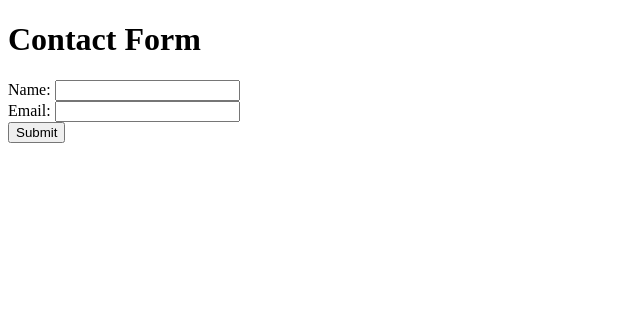
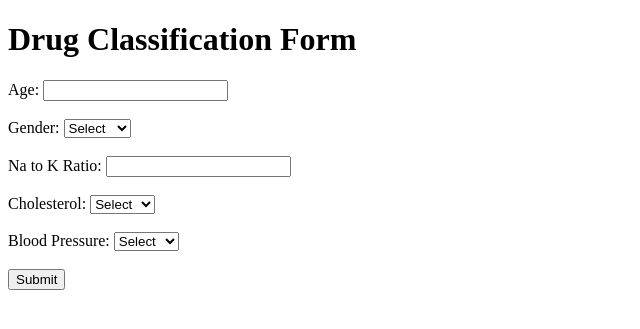
Before and after one commit to YogeeshRS/Malnad-college, a Flask app: page / in a window 1280 px wide. Shown: the top 329 px of the page, without its empty margins (0-640 px from the left). Run offline with Flask 3, Linux system fonts and the light colour scheme; parts of the project's set-up code (start-up, migrations or seed data) failed here and were passed over.

Commit message:
first commit

```diff
--- a/app.py
+++ b/app.py
@@ -1,26 +1,85 @@
-from flask import Flask, render_template
-from flask import jsonify
-from flask import request
+from flask import Flask, render_template, jsonify, request
+import pandas as pd
+from sklearn.naive_bayes import CategoricalNB
+from sklearn.ensemble import RandomForestClassifier
+from sklearn.linear_model import LogisticRegression
+
 app = Flask(__name__)
+df_drug = pd.read_csv("C:\\Users\\pratham\\Downloads\\drug200.csv")
+
+# Train multiple classifiers
+NBclassifier = CategoricalNB()
+RFclassifier = RandomForestClassifier()
+LRclassifier = LogisticRegression()
+
+X = df_drug.drop(["Drug"], axis=1)
+y = df_drug["Drug"]
+X = pd.get_dummies(X)
+
+NBclassifier.fit(X, y)
+RFclassifier.fit(X, y)
+LRclassifier.fit(X, y)
+@app.route('/submit', methods=['POST'])
+def submit_form():
+    age = request.form.get('age')
+    gender = request.form.get('gender')
+    na_k_ratio = request.form.get('na_k_ratio')
+    cholesterol = request.form.get('cholesterol')
+    blood_pressure = request.form.get('blood_pressure')
+
+    # Create the input for prediction
+    input_data = {
+        'Age': int(age),
+        'Sex': gender,
+        'BP': blood_pressure,
+        'Cholesterol': cholesterol,
+        'Na_to_K': float(na_k_ratio)
+    }
+    input_df = pd.DataFrame(input_data, index=[0])
+
+    # Apply one-hot encoding to input data
+    input_df = pd.get_dummies(input_df)
+
+    # Realign columns with training data
+    input_df = input_df.reindex(columns=X.columns, fill_value=0)
+
+    # Make predictions using multiple classifiers
+    nb_prediction = NBclassifier.predict(input_df)
+    rf_prediction = RFclassifier.predict(input_df)
+    lr_prediction = LRclassifier.predict(input_df)
+
+
+    # Determine the prediction from the classifier with the highest accuracy
+    predictions = [nb_prediction[0], rf_prediction[0], lr_prediction[0]]
+    prediction = max(set(predictions), key=predictions.count)
+
+
+    response = {
+
+        'prediction': prediction
+    }
+    return jsonify(response)
 
 
 
+    # # Make predictions using multiple classifiers
+    # nb_prediction = NBclassifier.predict(input_df)
+    # rf_prediction = RFclassifier.predict(input_df)
+    # lr_prediction = LRclassifier.predict(input_df)
 
-@app.route('/submit', methods=['POST'])
-def submit_form():
-    name = request.form.get('name')
-    email = request.form.get('email')
+    # # Determine the prediction from the classifier with the highest accuracy
+    # predictions = [nb_prediction[0], rf_prediction[0], lr_prediction[0]]
+    # prediction = max(set(predictions), key=predictions.count)
 
-    # Process the form data (e.g., store it in a database, send an email, etc.)
+    # response = {
 
-    response = {
-        'message': 'Form submitted successfully.'
-    }
-    return jsonify(response)
+    #     'prediction': prediction
+    # }
+    # return jsonify(response)
 
 @app.route('/')
 def index():
     return render_template('index.html')
 
 if __name__ == '__main__':
-    app.run()
+    app.run(debug=True)
--- a/templates/index.html
+++ b/templates/index.html
@@ -7,19 +7,63 @@
     </style>
 </head>
 <body>
-    <h1>Contact Form</h1>
+    <h1>Drug Classification Form</h1>
     <form id="contactForm">
-        <label for="name">Name:</label>
-        <input type="text" id="name" name="name" required><br>
 
-        <label for="email">Email:</label>
-        <input type="email" id="email" name="email" required><br>
+
+
+
+        <label for="age">Age:</label>
+        <input type="number" id="age" name="age" required>
+
+        <br>
+        <br>
+        <label for="gender">Gender:</label>
+        <select id="gender" name="gender" required>
+          <option value="">Select</option>
+          <option value="male">Male</option>
+          <option value="female">Female</option>
+        </select>
+        <br>
+        <br>
+
+
+      <label for="na_k_ratio">Na to K Ratio:</label>
+      <input type="number" step="0.01" id="na_k_ratio" name="na_k_ratio" required>
+
+      <br>
+      <br>
+      <label for="cholesterol">Cholesterol:</label>
+      <!-- <input type="text" id="cholesterol" name="cholesterol" required> -->
+      <select id="cholesterol" name="cholesterol" required>
+        <option value="">Select</option>
+        <option value="high">High</option>
+        <option value="normal">Normal</option>
+        <option value="low">Low</option>
+      </select>
+       <br>
+       <br>
+      <label for="blood_pressure">Blood Pressure:</label>
+      <select id="blood_pressure" name="blood_pressure" required>
+        <option value="">Select</option>
+        <option value="high">High</option>
+        <option value="normal">Normal</option>
+        <option value="low">Low</option>
+      </select>
+
+
+       <br>
+
+       <br>
+
+
+
+
 
         <input type="submit" name="submit" value="Submit">
     </form>
 
     <div id="response"></div>
-
     <script>
         // Send form data to the back end when the form is submitted
         document.getElementById("contactForm").addEventListener("submit", function(event) {
@@ -34,7 +78,7 @@
             })
             .then(response => response.json())
             .then(data => {
-                document.getElementById("response").textContent = data.message;
+                document.getElementById("response").textContent = "Predicted Drug: " + data.prediction;
             })
             .catch(error => {
                 console.error(error);
@@ -42,5 +86,6 @@
             });
         });
     </script>
+
 </body>
 </html>
```
